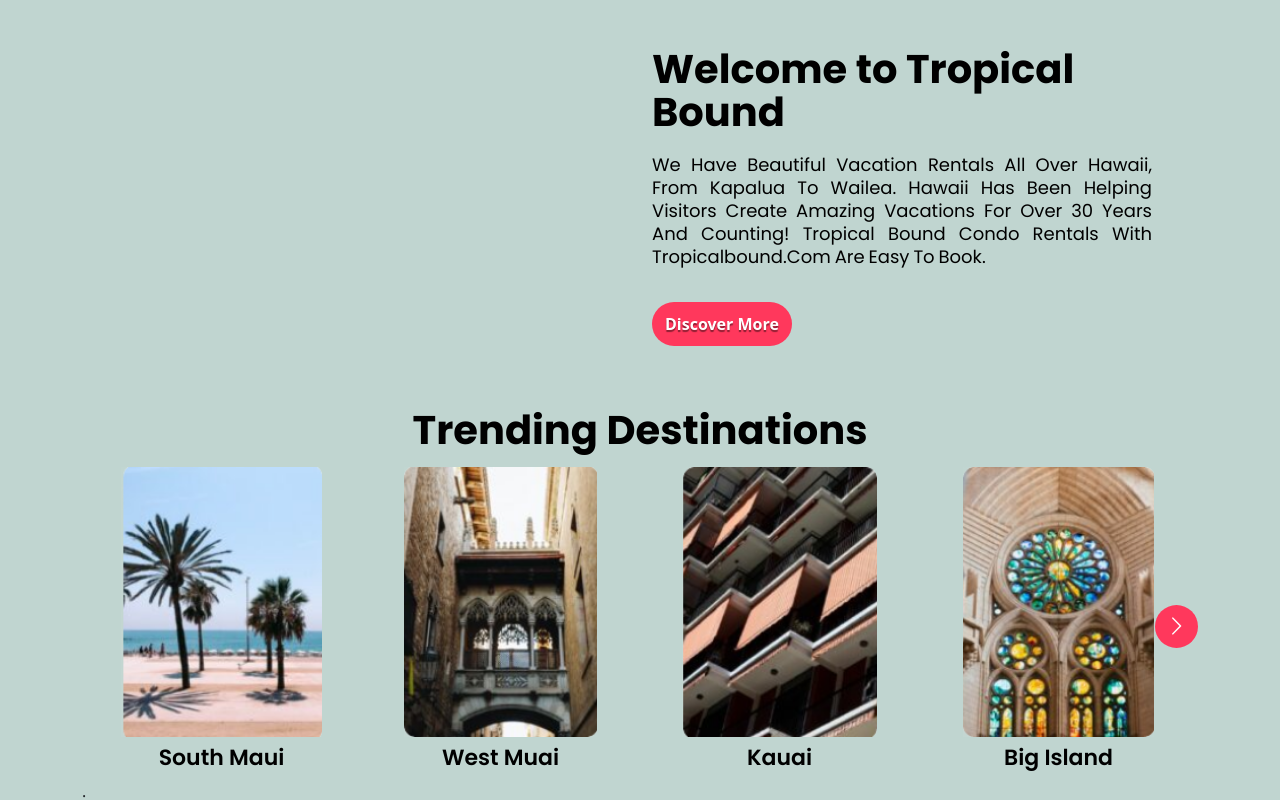
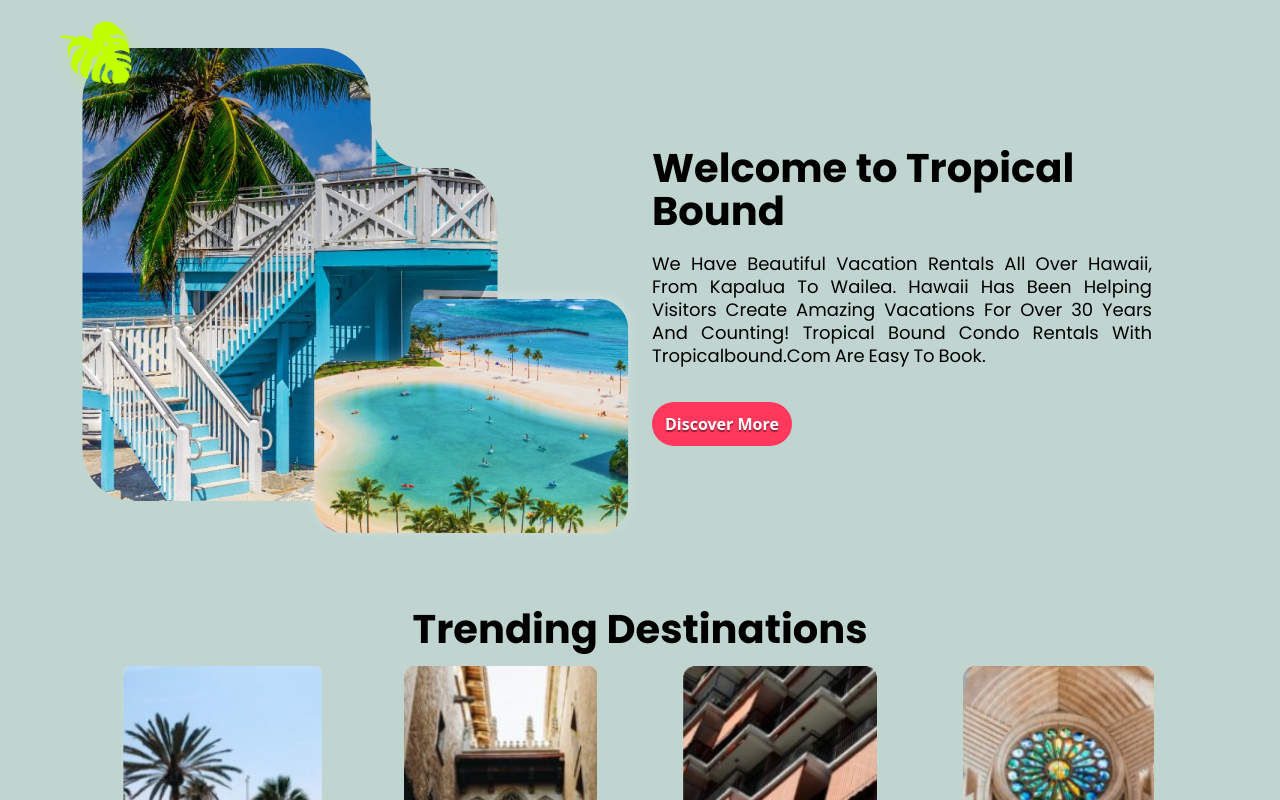
Before and after one commit to hamzaMansoor1236/tropical-bound, a React (Vite) app: page / in a window 1280 px wide. Shown: the top 800 px of the page. Built offline with nearby package versions, Linux system fonts and the light colour scheme.

Commit message:
update third section

```diff
--- a/src/Components/ThirdSection/ThirdSection.jsx
+++ b/src/Components/ThirdSection/ThirdSection.jsx
@@ -1,6 +1,6 @@
 import './ThirdSection.css'
-//import beachImage from '../../assets/imageBeach.svg'
-//import leafImage from '../../assets/leaf.svg'
+import beachImage from '../../assets/imageBeach.png'
+import leafImage from '../../assets/leaf.png'
 import background from '../../assets/rectangle.png'
 
 import React from 'react'
@@ -11,6 +11,8 @@ export const ThirdComponent = (props) => {
 
             <div className='row d-flex flex-column-reverse flex-sm-row '  >
                 <div className='col-12 col-sm-6 position-relative mt-4 mt-sm-5 '  >
+                    <img className='img-fluid style-beach-image'  src={beachImage}></img>
+                    <img className='img-fluid leaf-img-adjustment'  src={leafImage}></img>
                 </div>
 
                 <div  className='col-12 col-sm-6 d-flex flex-column justify-content-center align-items-start pt-5 negative-margin' >
```
